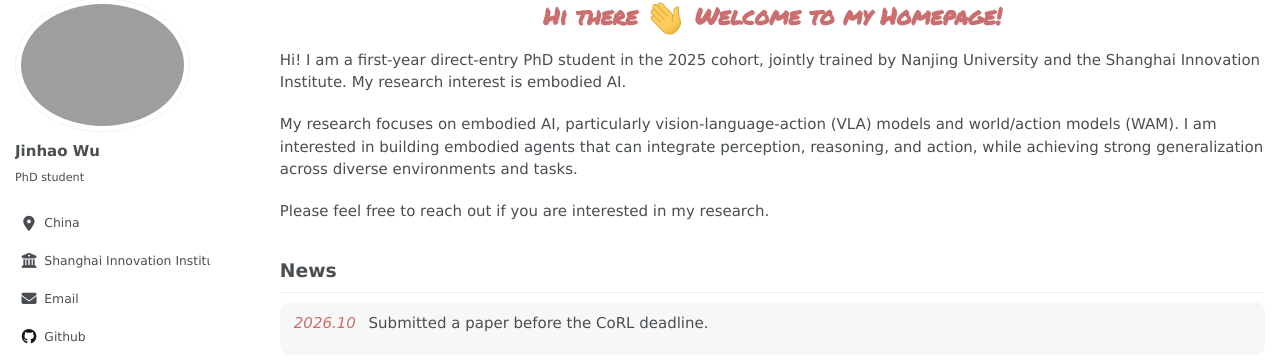
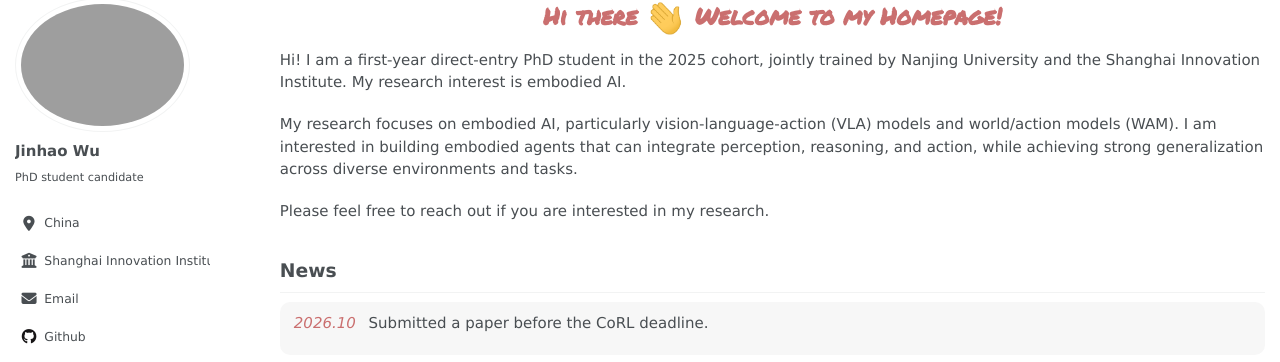
Before and after one commit to JinhaoWuu/JinhaoWuu.github.io, a Jekyll site: the page built from _pages/about.md, in a window 1280 px wide. Shown: the part 102-464 px from the top of the page. Built offline with Jekyll 4.4.1, drawn with Linux system fonts in a browser that asks for light colours; some web fonts are replaced.

Commit message:
Update _config.yml

```diff
--- a/_config.yml
+++ b/_config.yml
@@ -11,7 +11,7 @@ author:
   avatar           : "1.png"
   name             : "Jinhao Wu"
   pronouns         :
-  bio              : "PhD student"
+  bio              : "PhD student candidate"
   location         : "China"
   employer         : "Shanghai Innovation Institute"
   uri              :
```
